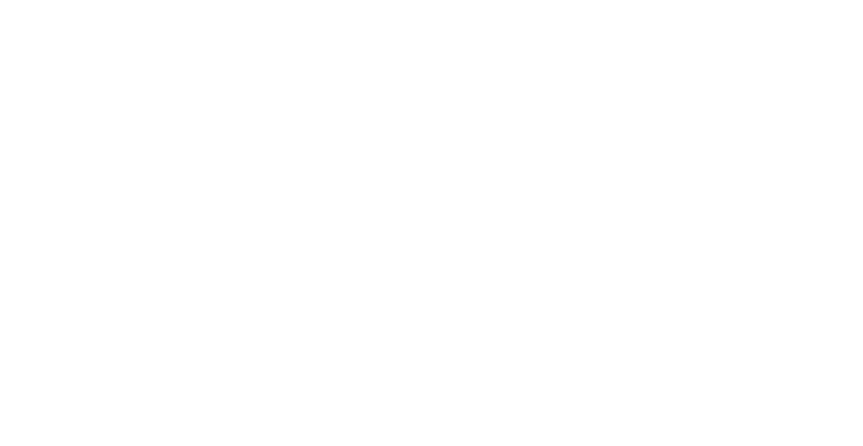
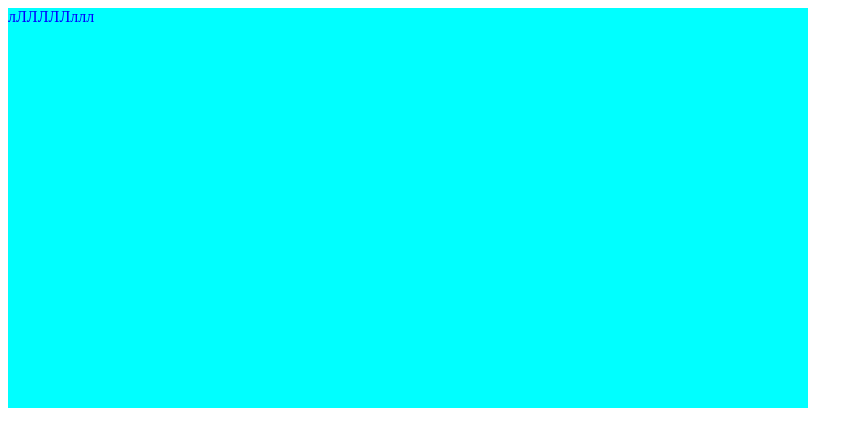
Before and after one commit to Anna55512/test, a plain HTML site: page index.html in a window 1280 px wide. Shown: the whole page, without its empty margins (0-863 px from the left). Drawn offline with Linux system fonts and the light colour scheme.

Commit message:
добавили ширину и высоту тексту

```diff
--- a/index.html
+++ b/index.html
@@ -3,9 +3,10 @@
 <head>
     <meta charset="UTF-8">
     <meta name="viewport" content="width=device-width, initial-scale=1.0">
+    <link rel="stylesheet" href="style.css">
     <title>Document</title>
 </head>
 <body>
-    <div class="box"></div>
+    <div class="box">лЛЛЛЛЛллл</div>
 </body>
 </html>
--- a/style.css
+++ b/style.css
@@ -1,4 +1,6 @@
 .box{
     background-color: aqua;
     color:blue;
+    width: 800px;
+    height: 400px;
 }
```
